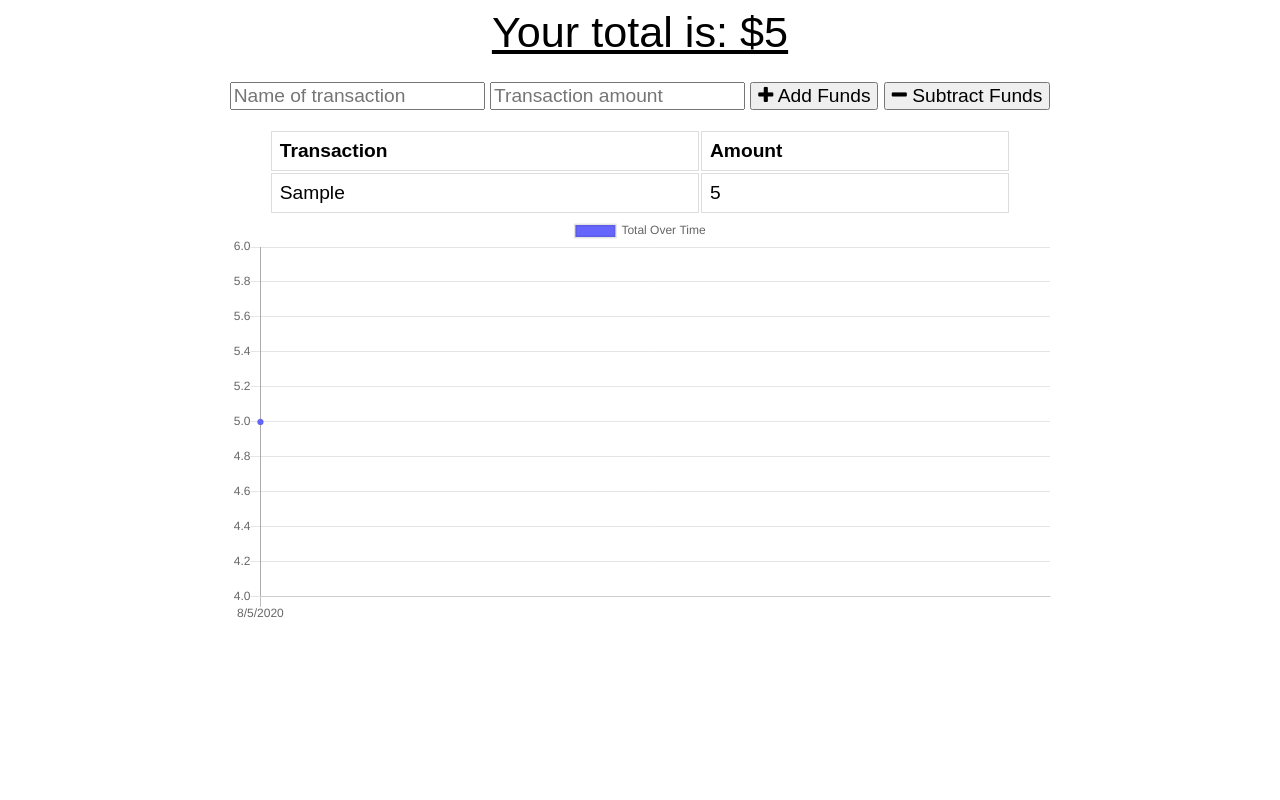
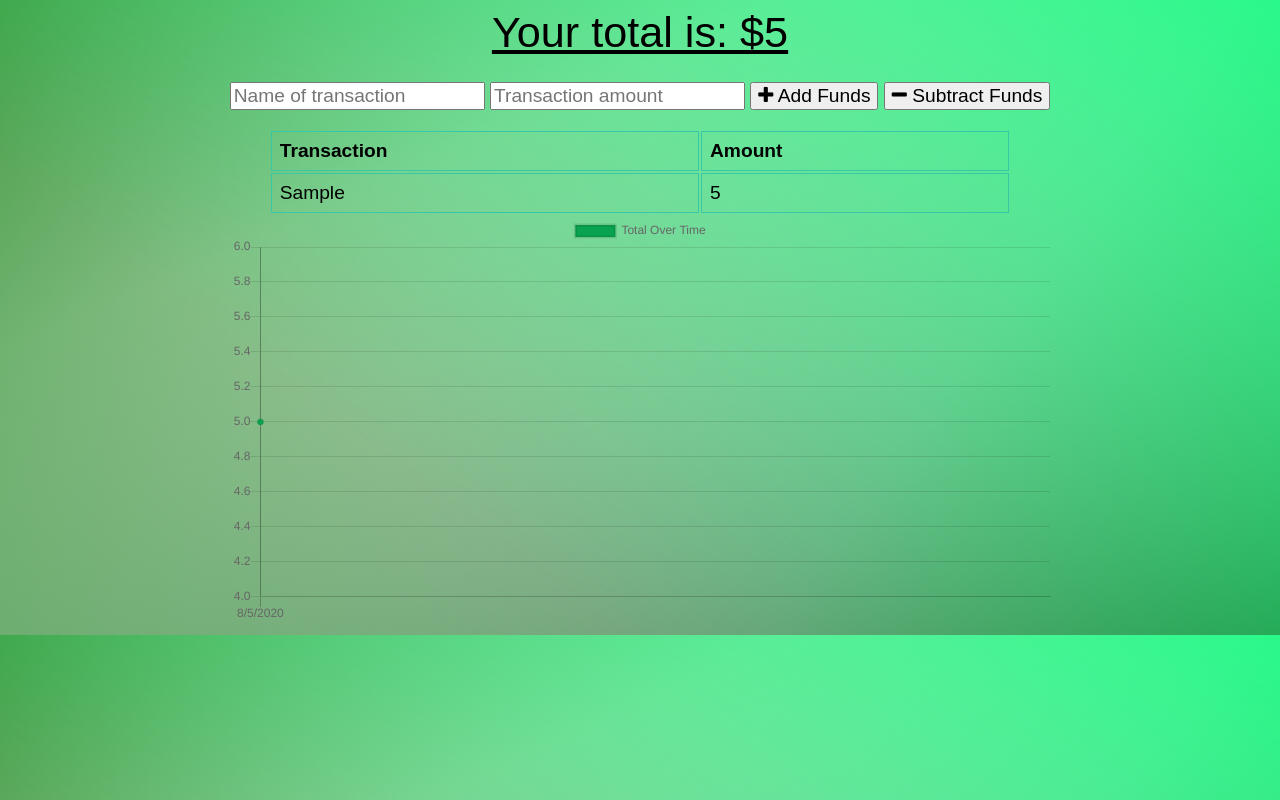
Before and after one commit to epachols/budgettracker, a website: page public/index.html in a window 1280 px wide. Both pictures are taken after typing "Sample", "5" into the empty fields and a click on the button "Add Funds". Drawn offline with nearby package versions, Linux system fonts and the light colour scheme; no server answers.

Commit message:
added styling

```diff
--- a/package.json
+++ b/package.json
@@ -22,6 +22,7 @@
     "compression": "^1.7.4",
     "express": "^4.17.1",
     "lite-server": "^2.5.3",
+    "minimist": "^1.2.5",
     "mongoose": "^5.5.15",
     "morgan": "^1.9.1"
   }
--- a/public/index.js
+++ b/public/index.js
@@ -71,7 +71,7 @@ function populateChart() {
         datasets: [{
             label: "Total Over Time",
             fill: true,
-            backgroundColor: "#6666ff",
+            backgroundColor: "#08A250",
             data
         }]
     }
--- a/public/styles.css
+++ b/public/styles.css
@@ -1,6 +1,10 @@
 body {
   font-size: 120%;
   font-family: Arial;
+  background: linear-gradient(217deg, rgba(0, 255, 119, 0.8), rgba(255,0,0,0) 70.71%),
+  linear-gradient(127deg, rgba(27, 133, 27, 0.8), rgba(0,255,0,0) 70.71%),
+  linear-gradient(336deg, rgba(8, 93, 26, 0.8), rgba(0,0,255,0) 70.71%);
+
 }
 
 button, input {
@@ -13,13 +17,14 @@ table {
 }
 
 td, th {
-  border: 1px solid #dddddd;
+  border: 1px solid #39c8a5;
   text-align: left;
   padding: 8px;
 }
 
 tr:nth-child(even) {
-  background-color: #dddddd;
+  background-color: #173624c5;
+  color: floralwhite
 }
 
 .error {
```
Also changed, not shown: preview.png, 1 other file.
